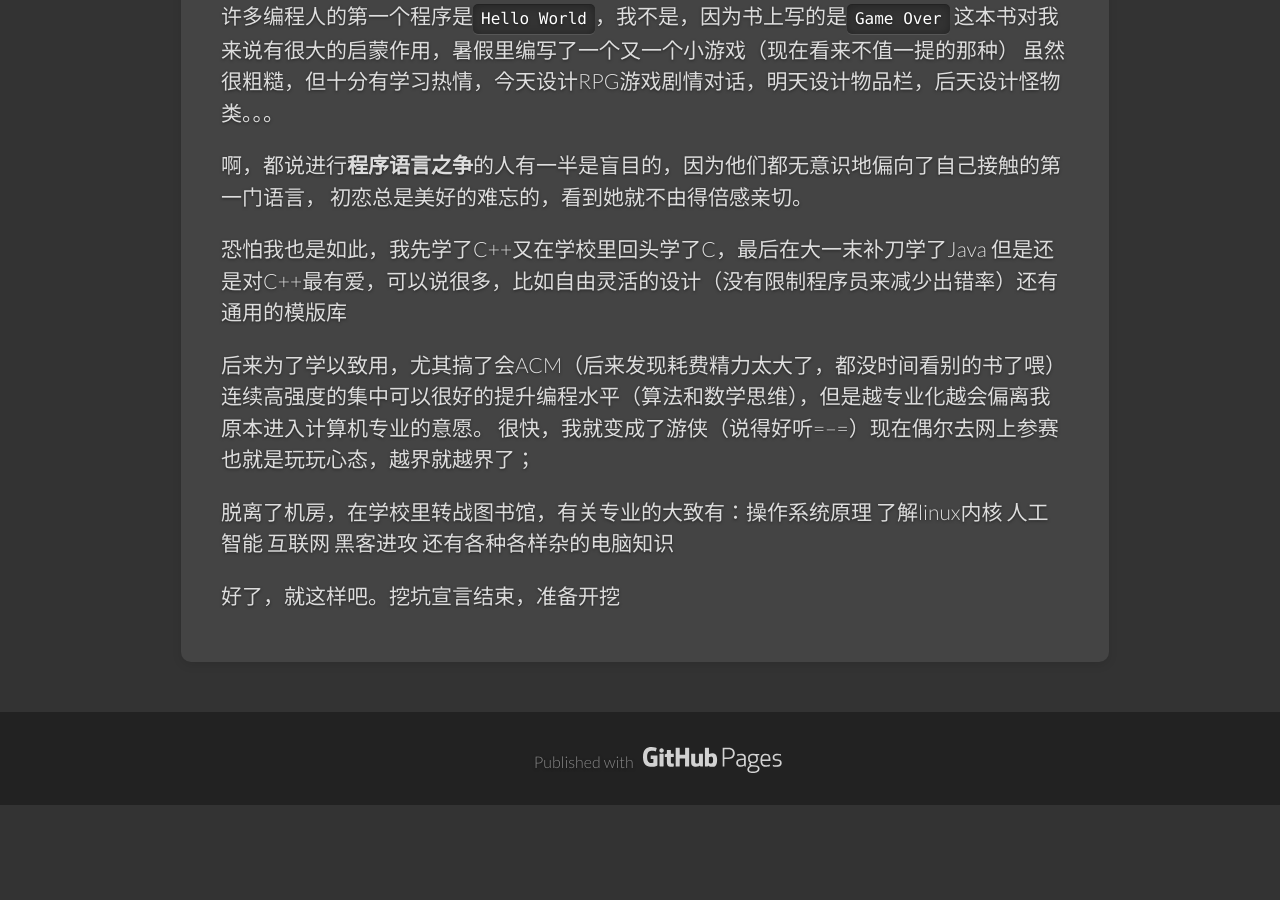
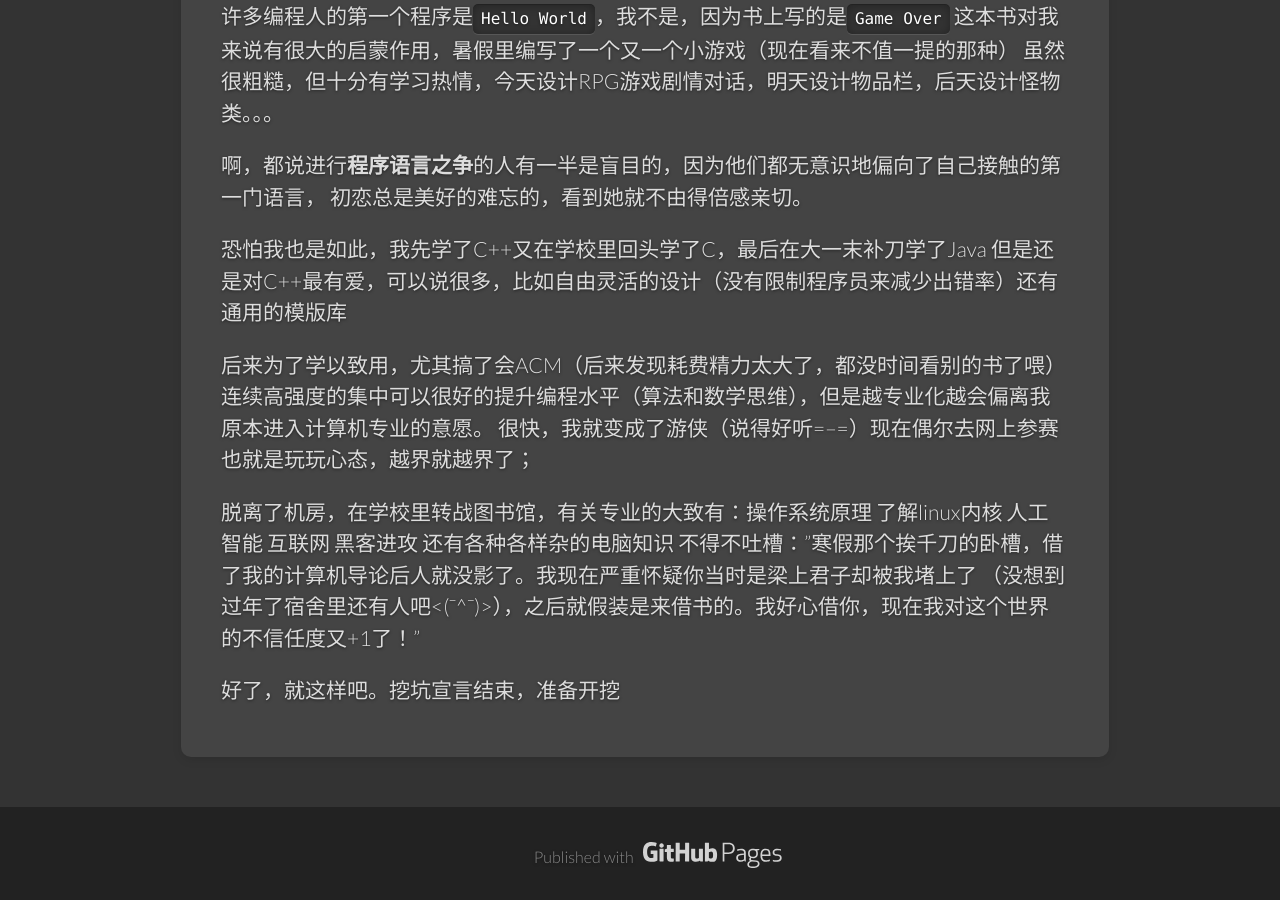
Before and after one commit to unkonw/unkonw.github.com, a Jekyll site: the page built from _posts/2014/tech/2014-10-23-Long-Long-ITime.md, in a window 1280 px wide and 900 px high, scrolled down 1921 px. Built offline with Jekyll 4.4.1, drawn with Linux system fonts in a browser that asks for light colours; Markdown is read by kramdown in place of the engine named in the settings; before the commit the page ends 2726 px from its top, so only the background shows below that.

Commit message:
不吐不快

```diff
--- a/_posts/2014/tech/2014-10-23-Long-Long-ITime.md
+++ b/_posts/2014/tech/2014-10-23-Long-Long-ITime.md
@@ -70,5 +70,7 @@ Well，我当时还不知道程序语言是什么玩意，只对电脑上的游
 很快，我就变成了游侠（说得好听=--=）现在偶尔去网上参赛也就是玩玩心态，越界就越界了；
 
 脱离了机房，在学校里转战图书馆，有关专业的大致有：操作系统原理 了解linux内核 人工智能 互联网 黑客进攻 还有各种各样杂的电脑知识
+不得不吐槽："寒假那个挨千刀的卧槽，借了我的计算机导论后人就没影了。我现在严重怀疑你当时是梁上君子却被我堵上了
+（没想到过年了宿舍里还有人吧<(ˉ^ˉ)>），之后就假装是来借书的。我好心借你，现在我对这个世界的不信任度又+1了！"
 
 好了，就这样吧。挖坑宣言结束，准备开挖
```
